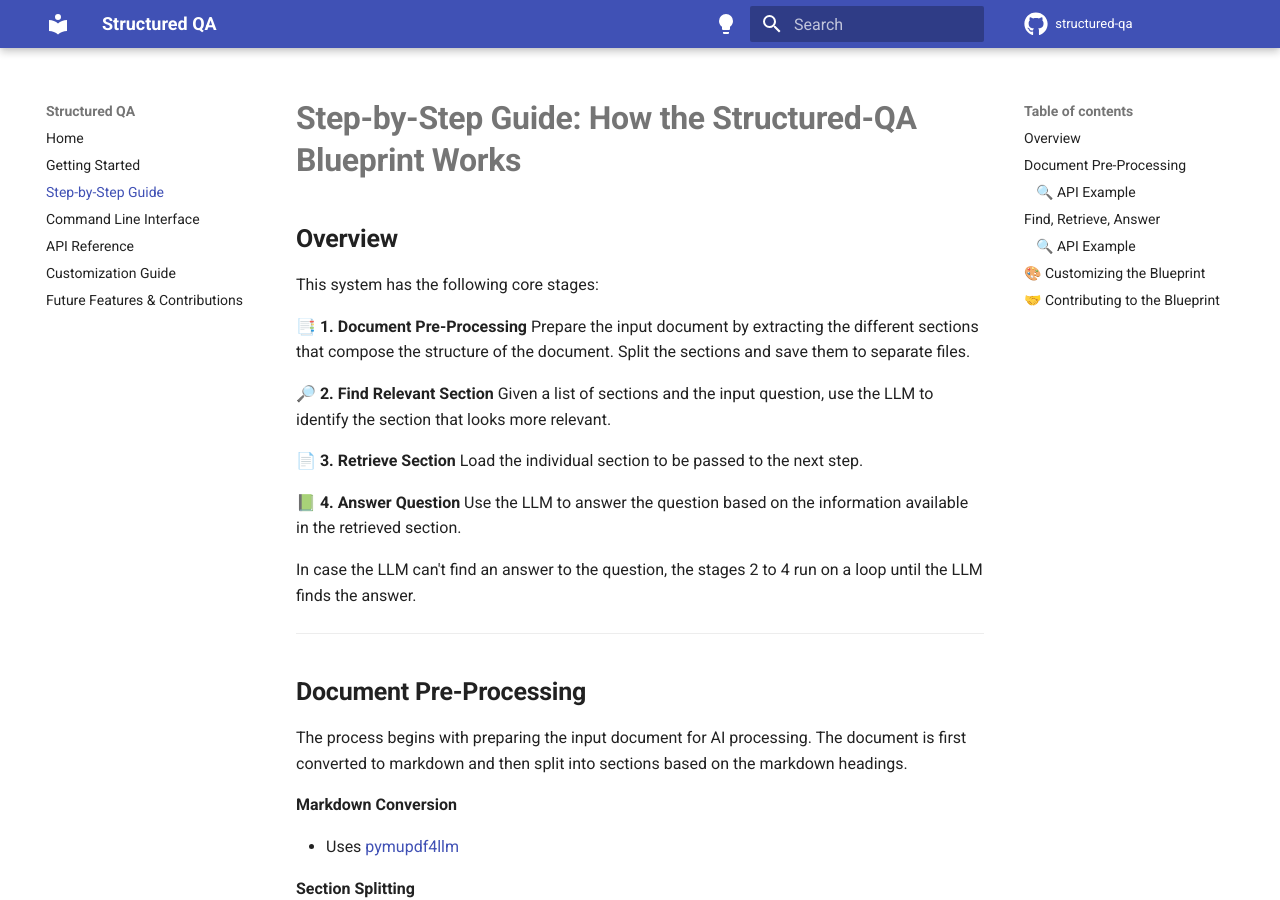
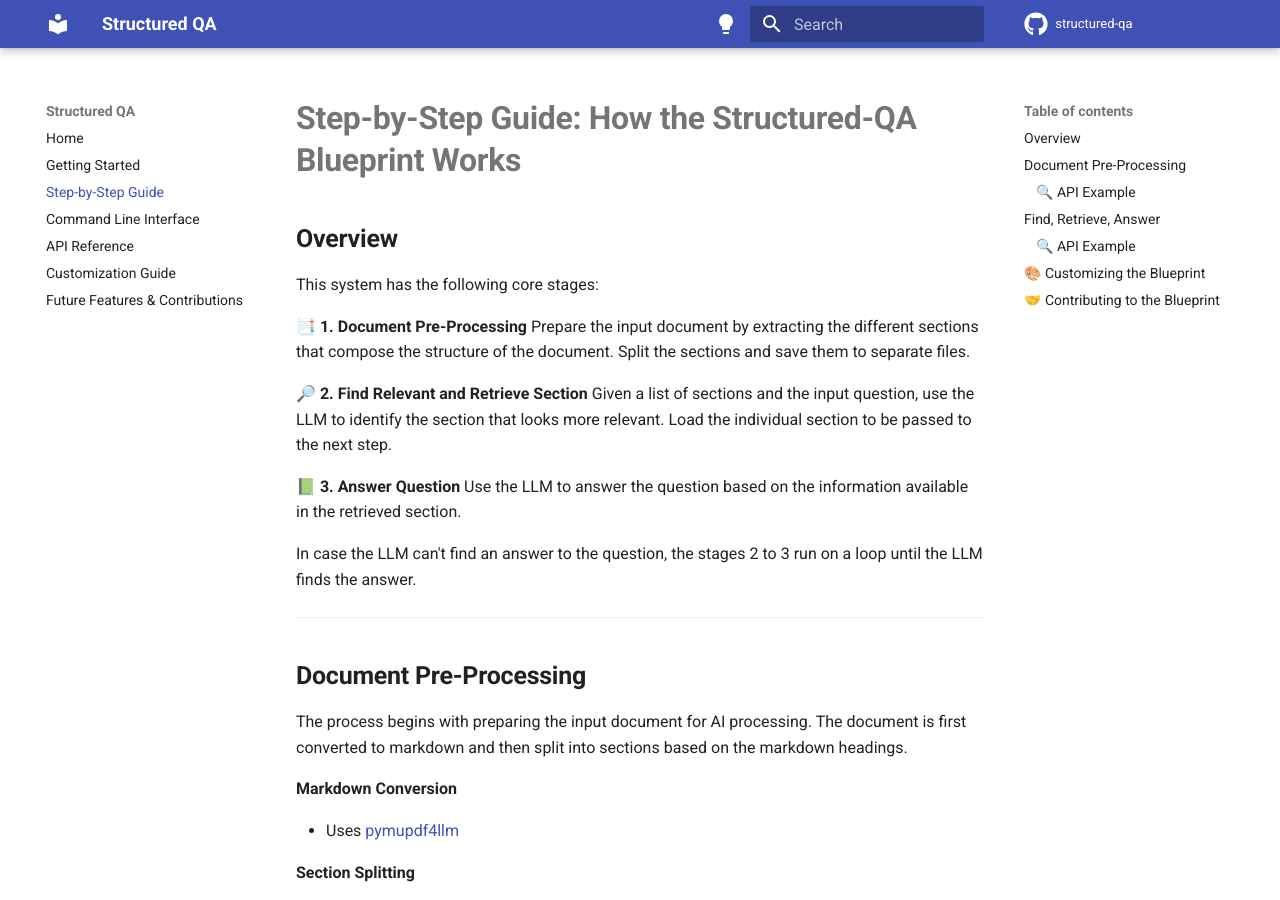
Before and after one commit to mozilla-ai/structured-qa, an MkDocs documentation site: the page built from docs/step-by-step-guide.md, in a window 1280 px wide and 900 px high. Built offline with MkDocs 1.6.1 and Material for MkDocs 9.7.7, drawn with Linux system fonts in a browser that asks for light colours; comment, search, counter and statistics services are not loaded.

```diff
--- a/docs/step-by-step-guide.md
+++ b/docs/step-by-step-guide.md
@@ -9,17 +9,14 @@ This system has the following core stages:
    Prepare the input document by extracting the different sections that compose the structure of the document.
    Split the sections and save them to separate files.
 
-🔎 **2. Find Relevant Section**
-   Given a list of sections and the input question, use the LLM to identify the section that looks more relevant.
+🔎 **2. Find Relevant and Retrieve Section**
+   Given a list of sections and the input question, use the LLM to identify the section that looks more relevant. Load the individual section to be passed to the next step.
 
-📄 **3. Retrieve Section**
-    Load the individual section to be passed to the next step.
-
-📗 **4. Answer Question**
+📗 **3. Answer Question**
    Use the LLM to answer the question based on the information available in the retrieved section.
 
 
-In case the LLM can't find an answer to the question, the stages 2 to 4 run on a loop until the LLM finds the answer.
+In case the LLM can't find an answer to the question, the stages 2 to 3 run on a loop until the LLM finds the answer.
 
 ---
 
```
Also changed, not shown: README.md (+4 -0 lines), docs/index.md (+1 -1 lines), docs/images/structured-qa-diagram.png (added), images/structured-qa-diagram.png (added).
